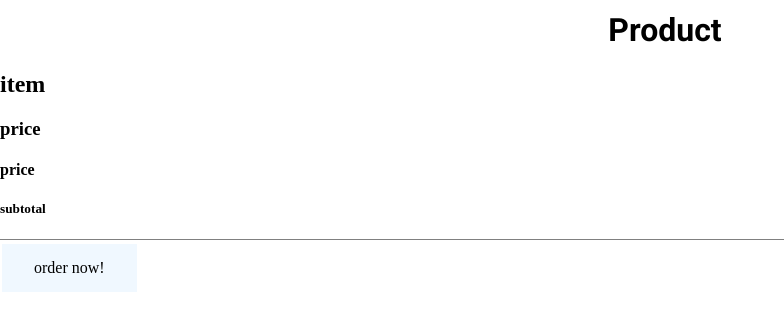
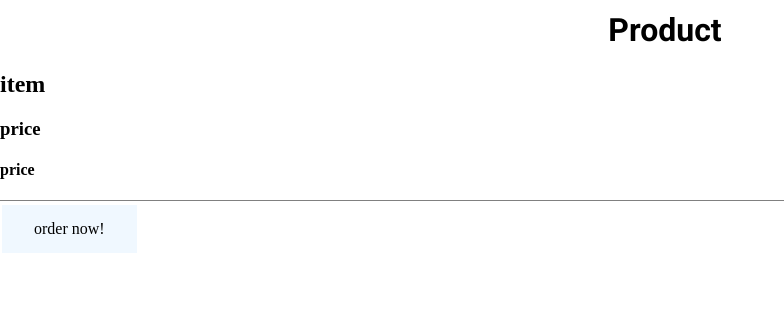
Before and after one commit to JanPetertje/webshop, a PHP site: page /winkelwagen in a window 1280 px wide. Shown: the part 226-557 px from the top of the page, without its empty margins (0-784 px from the left). Run offline with PHP 8.4, Linux system fonts and the light colour scheme.

Commit message:
Veranderingen met de div voor de winkelwagen

```diff
--- a/views/winkelwagen.php
+++ b/views/winkelwagen.php
@@ -26,11 +26,8 @@
         <h2 class="item">item</h2>
         <h3 class="quantity">price</h3>
         <h4 class="price">price</h4>
-        <h5 class="subtotal">subtotal</h5>
-
+<!--maak voor elke header een 1/8,3/8,5/8,7/8 zodat alles netjes te staan komt op de pagina-->
     </div>
-
-<!--    <div class="productbar">item price quantity</div>-->
 
     <a href="#" class="myButton">order now!</a>
 
```
